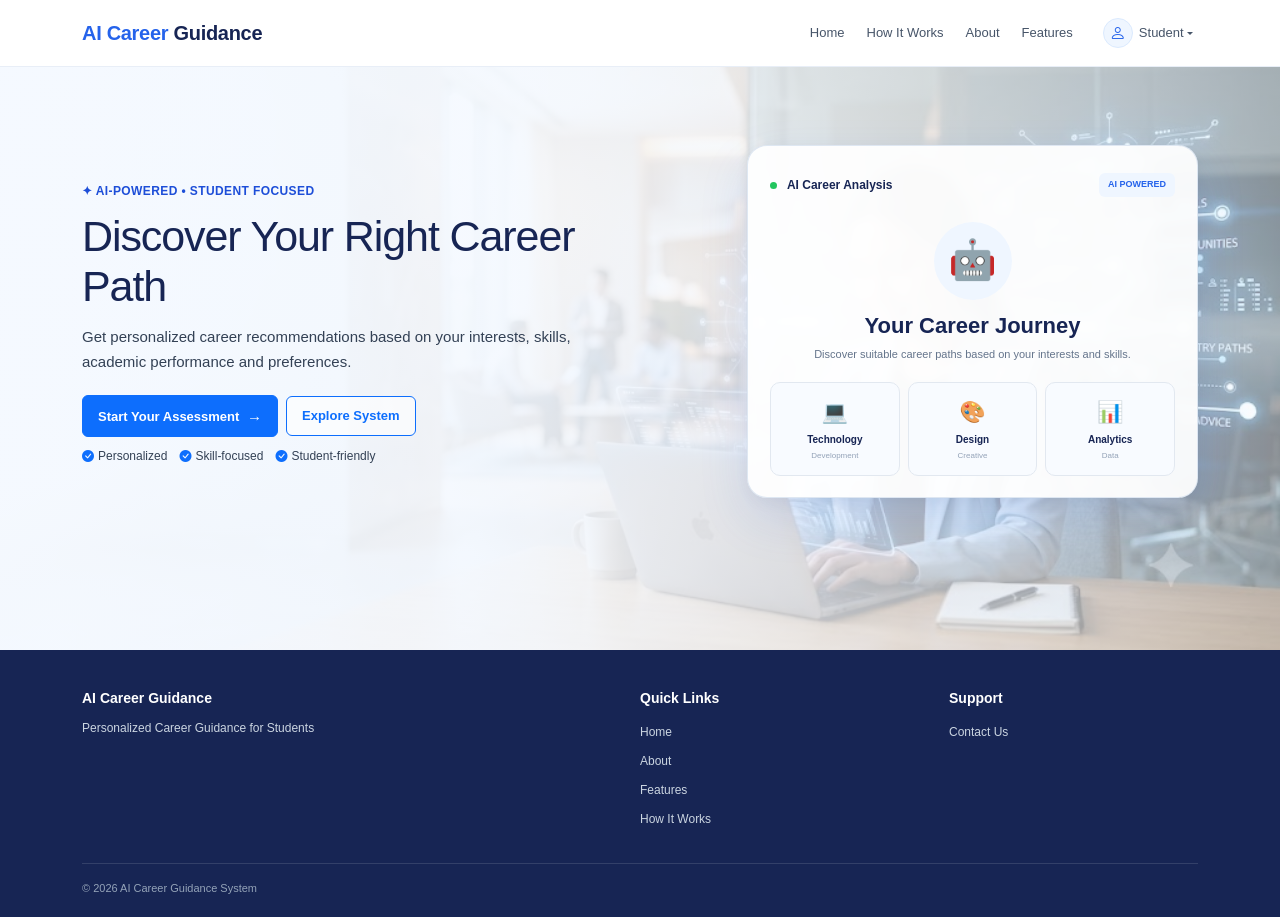
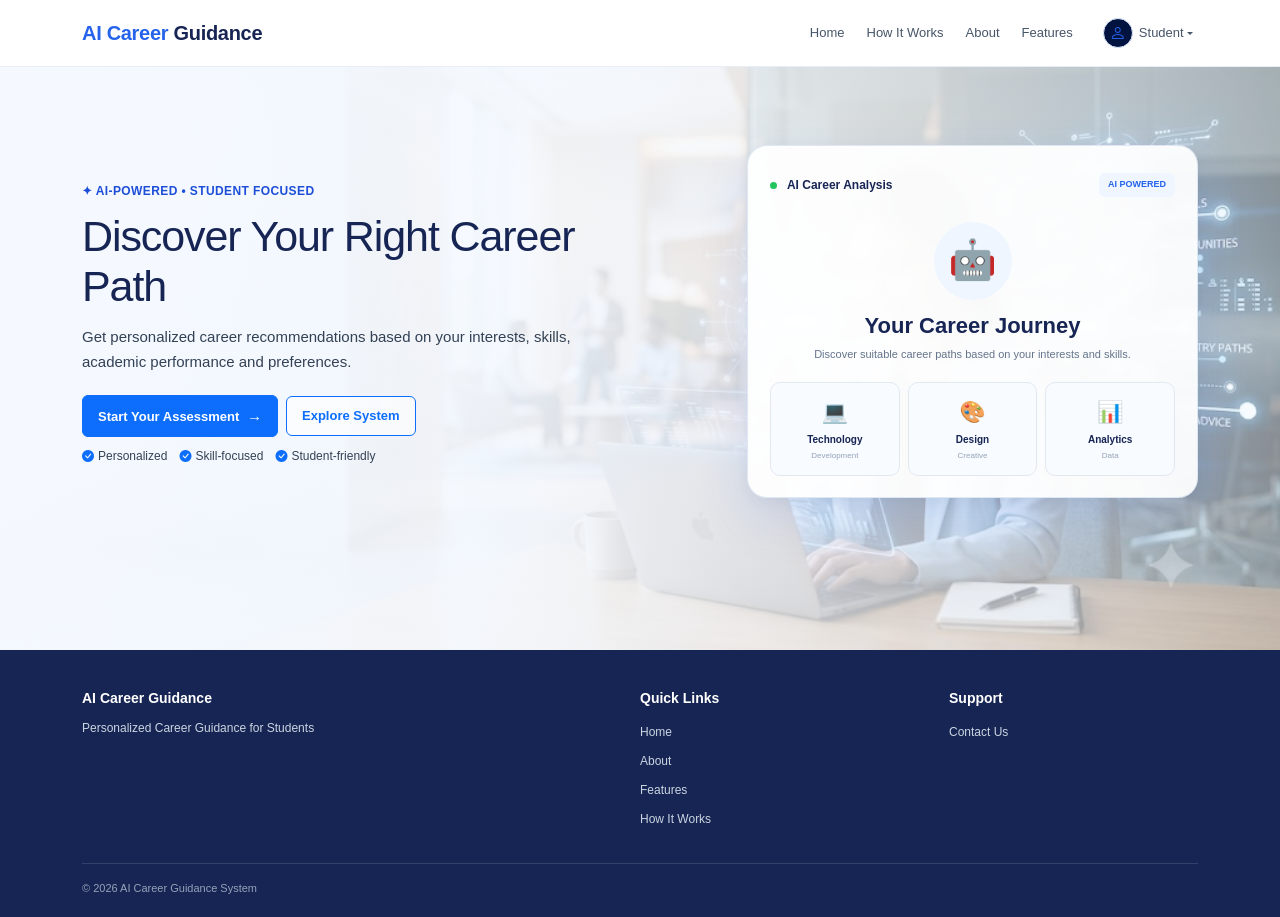
Before and after one commit to Srushti-devloper0410/AI_Carrier_Guidance_System, a plain HTML site: page home.html in a window 1280 px wide. Drawn offline with nearby package versions, Linux system fonts and the light colour scheme; files whose address does not match are found by name.

Commit message:
Update navbar.css

```diff
--- a/navbar.css
+++ b/navbar.css
@@ -2,7 +2,7 @@
     width: 30px;
     height: 30px;
     border-radius: 50%;
-    background: #eff6ff;
+    background: #031340;
     color: #2563eb;
     display: inline-flex;
     align-items: center;
```
